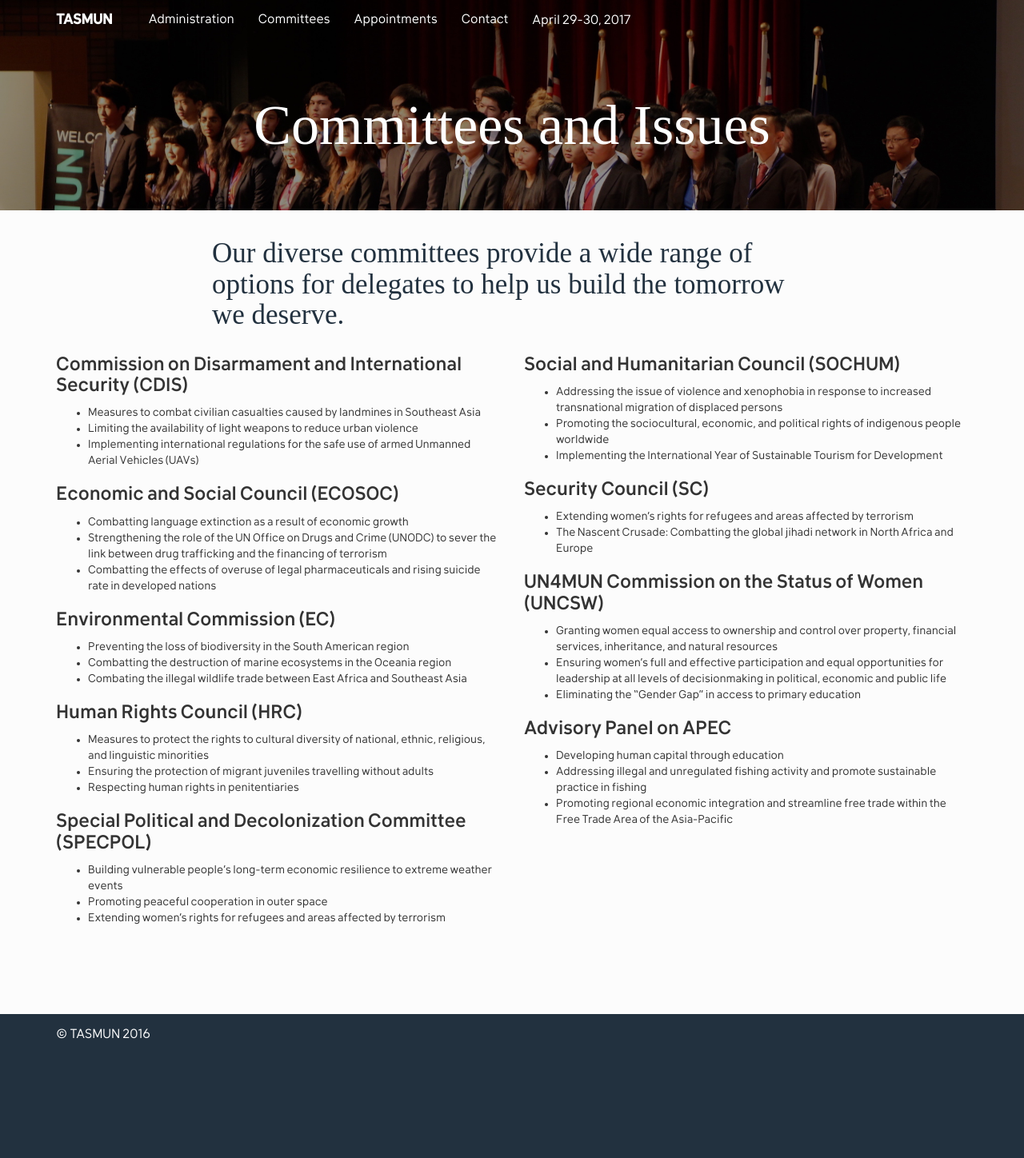
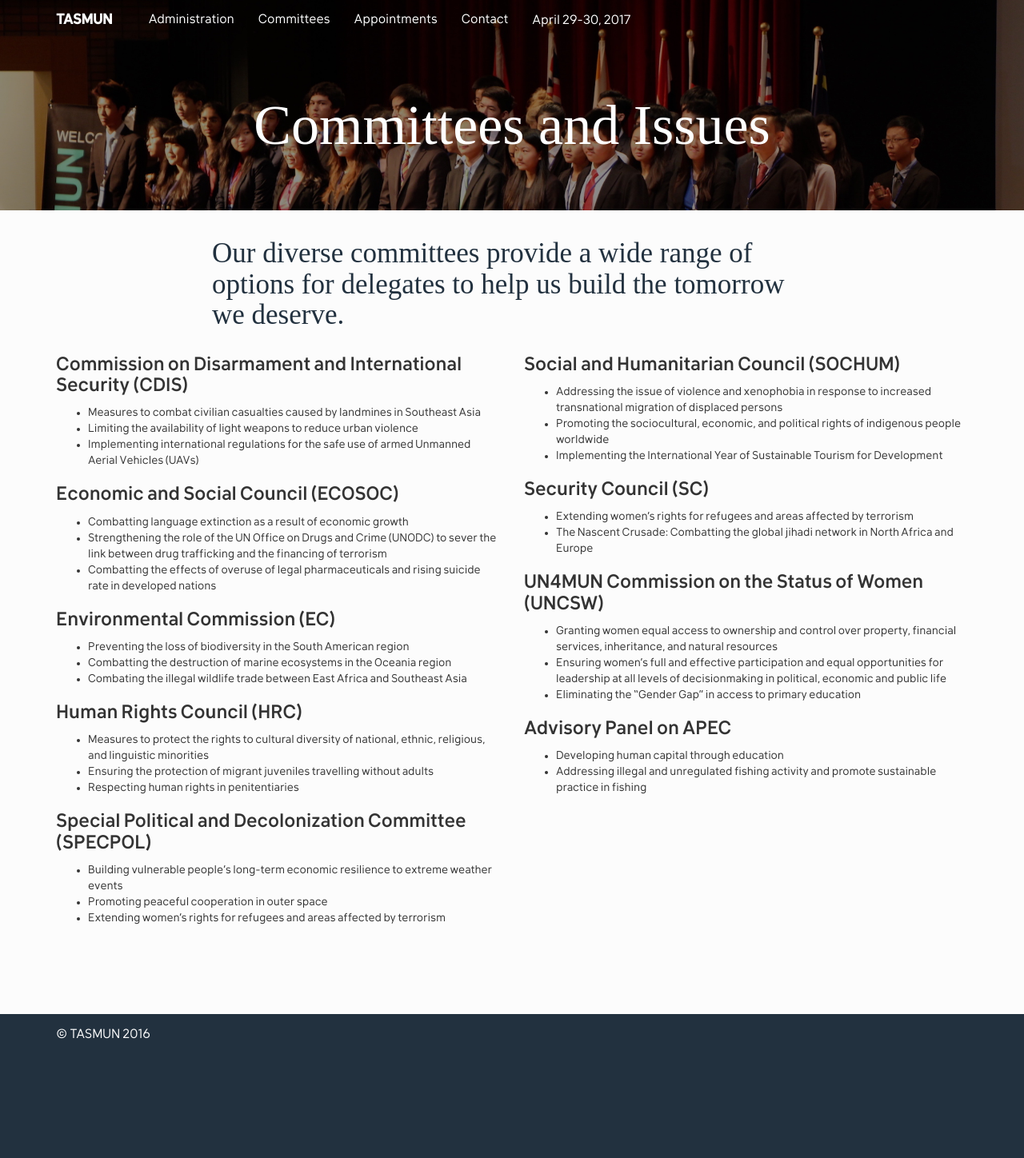
Before and after one commit to alexandernext/tasmun, a Jekyll site: the page built from committees.html, in a window 1280 px wide. Shown: the whole page at 80% size. Built offline with Jekyll 4.4.1, drawn with Linux system fonts in a browser that asks for light colours; some web fonts are replaced.

Commit message:
deleted economic topic for apq

```diff
--- a/committees.html
+++ b/committees.html
@@ -76,7 +76,6 @@ title: Committees and Issues
     <ul>
       <li>Developing human capital through education</li>
       <li>Addressing illegal and unregulated fishing activity and promote sustainable practice in fishing</li>
-      <li>Promoting regional economic integration and streamline free trade within the Free Trade Area of the Asia-Pacific</li>
     </ul>
   </div>
 </div>
```
Also changed, not shown: 1 other file.
